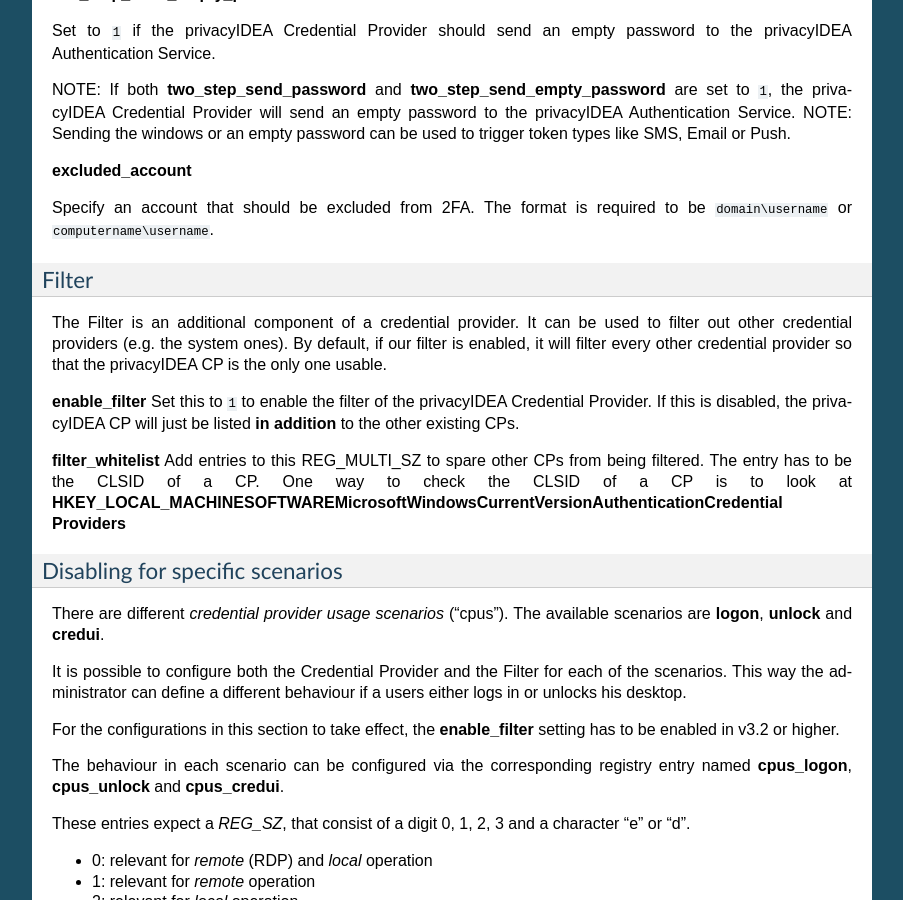
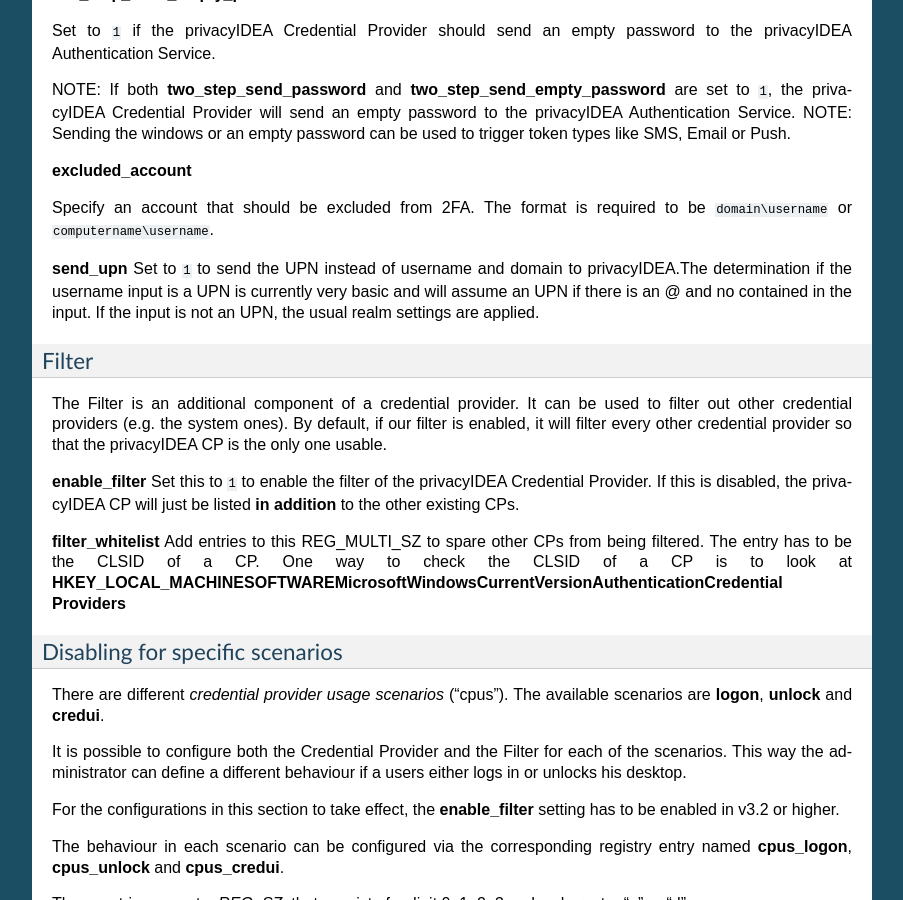
Before and after one commit to privacyidea/privacyidea-credential-provider, a Sphinx documentation site: the page built from doc/configuration.rst, in a window 1280 px wide and 900 px high, scrolled down 1512 px. Shown: the whole window, without its empty margins (198-1101 px from the left). Built offline with Sphinx 7.4.7, drawn with Linux system fonts in a browser that asks for light colours.

Commit message:
update documenation

```diff
--- a/doc/configuration.rst
+++ b/doc/configuration.rst
@@ -85,6 +85,11 @@
 **excluded_account**
 
 Specify an account that should be excluded from 2FA. The format is required to be ``domain\username`` or ``computername\username``.
+
+
+**send_upn**
+Set to ``1`` to send the UPN instead of username and domain to privacyIDEA.The determination if the username input is a UPN is currently very basic and will assume an UPN if there is an @ and no \ contained in the input.
+If the input is not an UPN, the usual realm settings are applied.
 
 
 Filter
```
